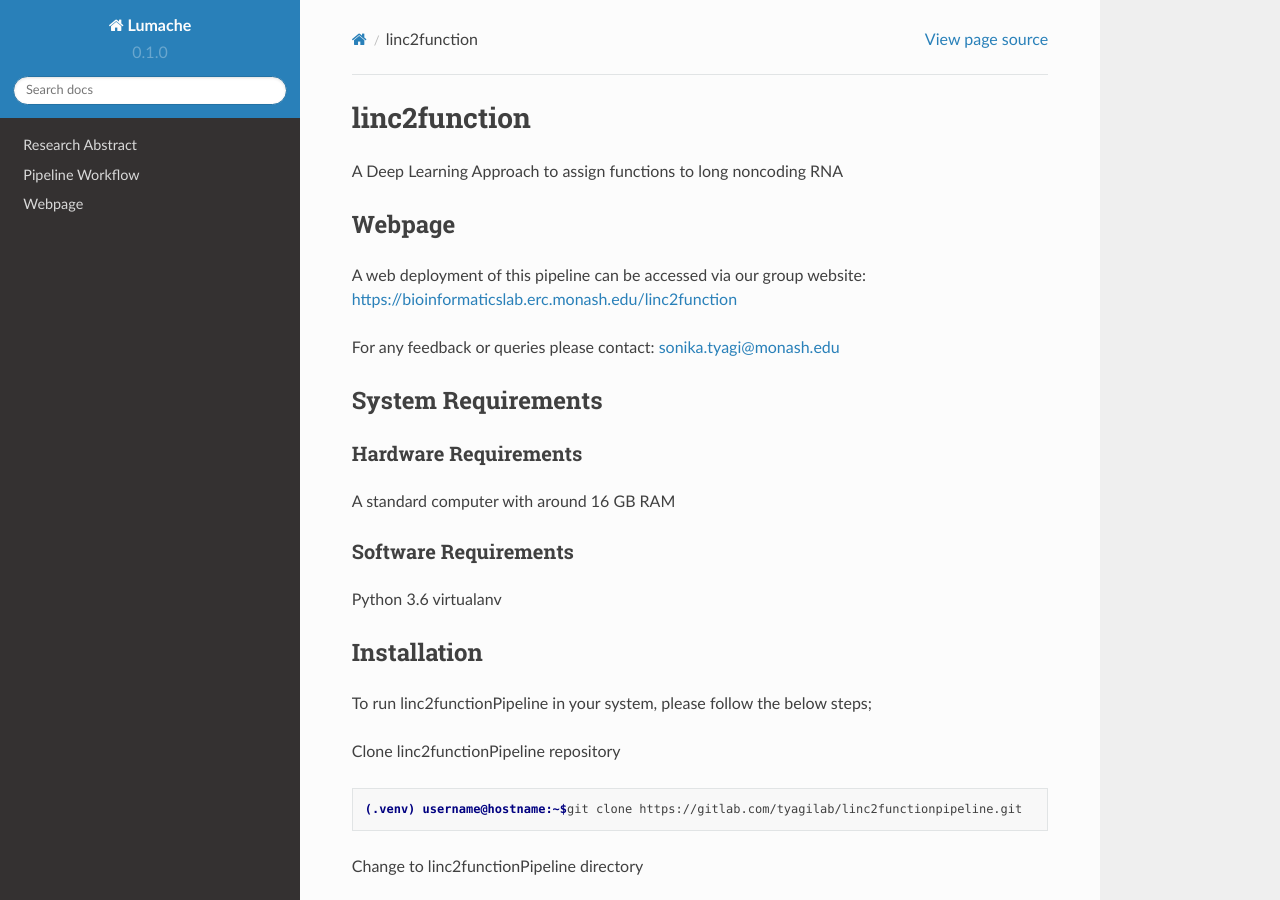
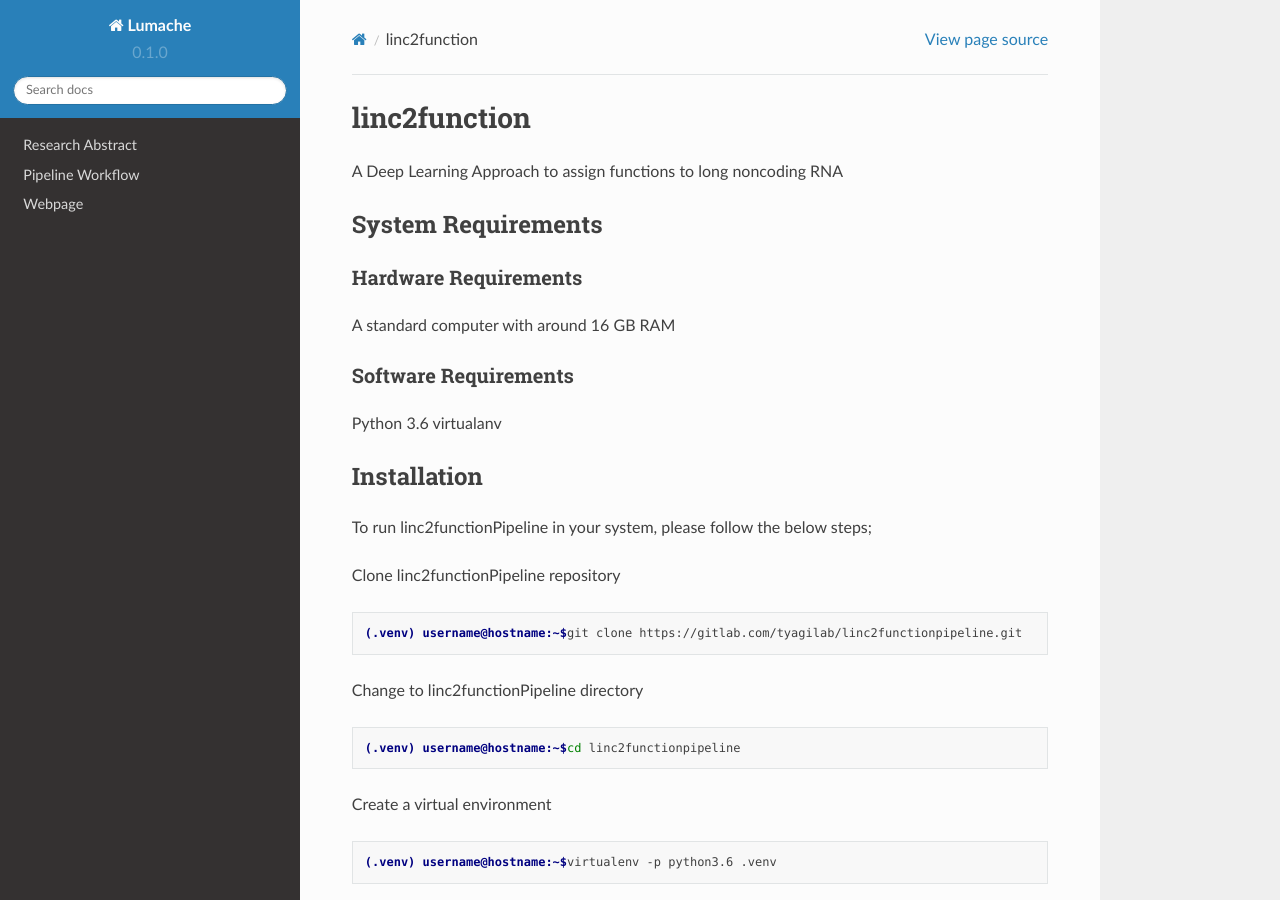
Before and after one commit to ryashpal/linc2function-tutorial, a Sphinx documentation site: the page built from docs/source/index.rst, in a window 1280 px wide and 900 px high. Built offline with Sphinx 7.4.7 and the Read the Docs theme 2.0.0, drawn with Linux system fonts in a browser that asks for light colours.

Commit message:
Update index.rst

```diff
--- a/docs/source/index.rst
+++ b/docs/source/index.rst
@@ -3,12 +3,6 @@ linc2function
 
 A Deep Learning Approach to assign functions to long noncoding RNA
 
-Webpage
--------
-
-A web deployment of this pipeline can be accessed via our group website: https://bioinformaticslab.erc.monash.edu/linc2function
-
-For any feedback or queries please contact: sonika.tyagi@monash.edu
 
 System Requirements
 -------------------
```
